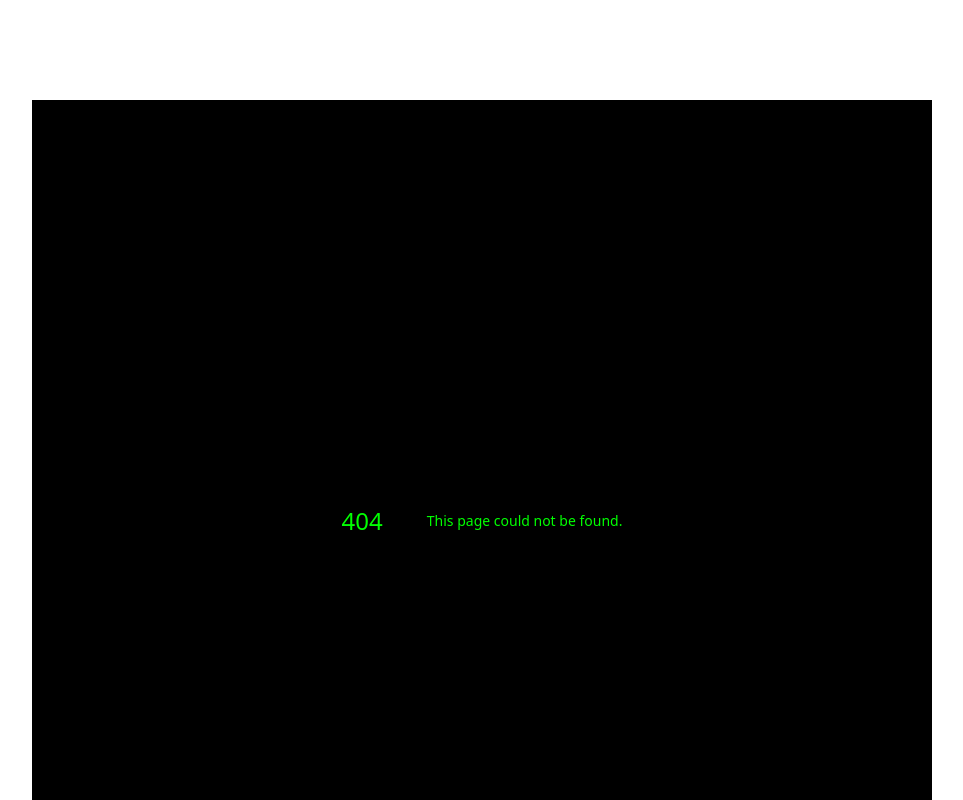
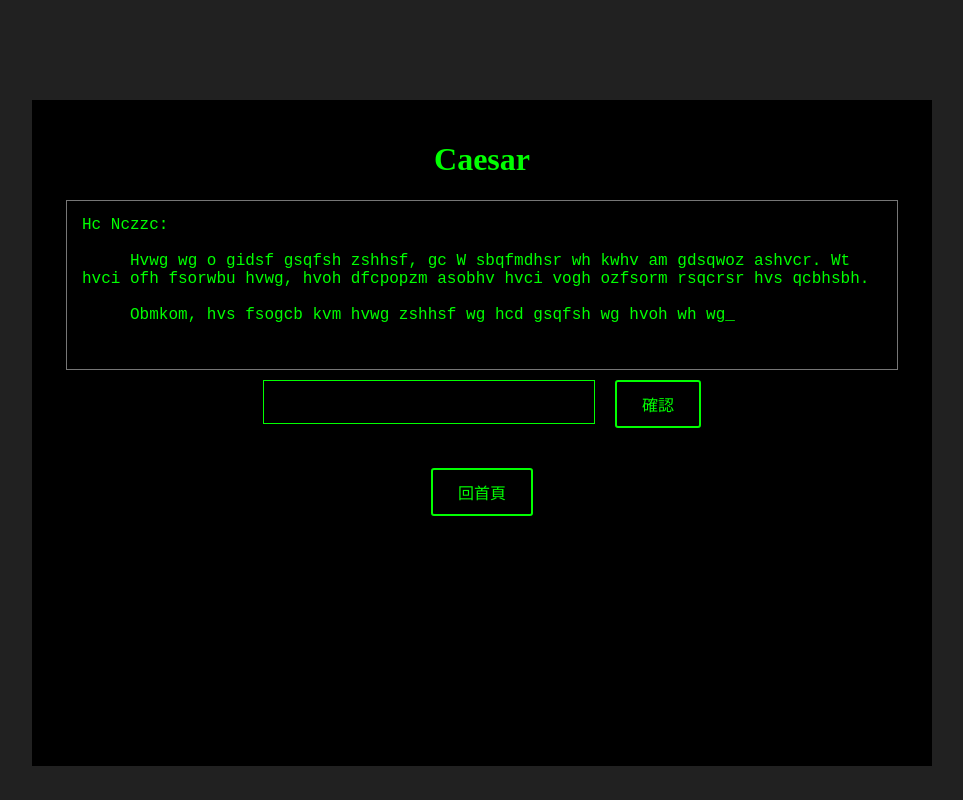
Before and after one commit to HiZollo/hz4ann-flag, a Next.js app: page /levels/1 in a window 1280 px wide. Before the commit this address had no page. Shown: the top 800 px of the page, without its empty margins (158-1121 px from the left). Built offline with nearby package versions, Linux system fonts and the light colour scheme.

Commit message:
feature: add level 1: caesar

```diff
--- a/components/input.tsx
+++ b/components/input.tsx
@@ -3,7 +3,7 @@ import styles from '@/styles/Input.module.css'
 
 interface InputProps {
   value: string
-  disabled: boolean
+  disabled?: boolean
   [key: string]: any
 }
 
@@ -14,7 +14,7 @@ function Input({ value, disabled, ...props }: InputProps) {
       [styles.disabled]: disabled
     })}
     value={value}
-    disabled={disabled}
+    disabled={disabled ?? false}
     {...props}
   />
 }
--- a/data/flags.json
+++ b/data/flags.json
@@ -3,5 +3,6 @@
   "LIGHTS_UP": "hz4ann_flag_{d6f0f3a2}",
   "CLICK_BUTTON": "hz4ann_flag_{81c715dd}",
   "FLIP_TRIP": "hz4ann_flag_{13937d8b}",
+  "LEVEL1_CAESAR": "hz4ann_flag_{CAESAR_MASTER}",
   "LEVEL14_Q": "hz4ann_flag_{0b2c4db71}"
 }
--- /dev/null
+++ b/pages/levels/1.tsx
@@ -0,0 +1,127 @@
+import type { Dispatch, SetStateAction } from 'react'
+import { useState, useEffect, useRef } from 'react'
+import { Input } from '@/components/input'
+import { Button } from '@/components/button'
+import { PopupWrapper } from '@/components/popup'
+import { useAutosizeTextArea } from '@/utils/useAutosizeTextArea'
+import { wait } from '@/utils/wait'
+import styles from '@/styles/Home.module.css'
+
+import Flags from '@/data/flags.json'
+
+const letter =
+`To Zollo:
+     This is a super secret letter, so I encrypted it with my special method. If thou art reading this, that probably meanth thou hast already decoded the content.
+     Anyway, the reason why this letter is top secret is that it is going to tell thee the secret password of a flag. Once thou getest the password, go to the event website and enter it.
+     This is a very sensitive information, please keep it private.
+     The password of the flag hath been showned, but it is unfortunately not on this letter due to security issue. Try get the password by thyself. Password is hiding, but in the place thou canst see it.
+
+Sincerely,
+AC`
+
+export default function () {
+  const [content, setContent] = useState('_')
+  const [correct, setCorrect] = useState(false)
+  const [wrong, setWrong] = useState(false)
+  const [value, setValue] = useState('')
+  const [wrongTime, setWrongTime] = useState(0)
+  const WRONG_LIMIT = 3
+  const textareaRef = useRef(null)
+  const { current: offset } = useRef(~~(Math.random() * 25) + 1)
+  const { current: text } = useRef(Caesar(letter, offset))
+  const answer = Caesar("Caesar", 26-offset)
+
+  useAutosizeTextArea(textareaRef.current, content)
+
+  useEffect(() => {
+    type(text.split('\n'), setContent)
+
+    return () => setContent('_')
+  }, [])
+
+  const handleChange = (e: React.ChangeEvent<HTMLInputElement>) => {
+    setValue(e.target.value)
+  }
+
+
+  const handleKeyDown = (event: React.KeyboardEvent) => {
+    if (event.key === 'Enter') submit()
+  }
+
+  const submit = () => {
+    if (wrongTime >= WRONG_LIMIT) return
+    if (value === answer) {
+      setCorrect(true)
+      setWrongTime(3)
+      return
+    }
+    setWrong(true)
+    setWrongTime(v => v + 1)
+  }
+
+  return (
+    <>
+      <h1>Caesar</h1>
+      <textarea
+        ref={textareaRef}
+        className={styles.intro}
+        value={content}
+        tabIndex={-1}
+        rows={1}
+        readOnly
+      />
+      <div style={{
+        display: 'flex',
+        flexDirection: 'row',
+        gap: '20px',
+        margin: '10px'
+      }}>
+        <Input value={value} onKeyDown={handleKeyDown} onChange={handleChange} disabled={wrongTime >= WRONG_LIMIT} />
+        <Button text="確認" onClick={submit} disabled={wrongTime >= WRONG_LIMIT}/>
+      </div>
+      <PopupWrapper open={correct} handleClose={() => setCorrect(false)}>
+        {Flags.LEVEL1_CAESAR}
+      </PopupWrapper>
+      <PopupWrapper open={wrong} handleClose={() => setWrong(false)}>
+        密碼錯誤
+      </PopupWrapper>
+    </>
+  )
+}
+
+function Caesar(text: string, offset: number) {
+  return text.replace(/[a-z]/g, (ch) => {
+    const ch_c = ch.charCodeAt(0)
+    const dest = ch_c + offset
+    return String.fromCharCode(
+      dest <= 122 ? dest : dest % 122 + 96
+    )
+  })
+  .replace(/[A-Z]/g, (ch) => {
+    const ch_c = ch.charCodeAt(0)
+    const dest = ch_c + offset
+    return String.fromCharCode(
+      dest <= 90 ? dest : dest % 90 + 64
+    )
+  })
+}
+
+async function type(text: string[], appendContent: Dispatch<SetStateAction<string>>) {
+  let acc = ''
+  for (const sentence of text) {
+    for (const ch of sentence) {
+      acc += ch
+      appendContent(acc + '_')
+      await wait(20)
+    }
+
+    await wait(100)
+    acc += '\n'
+    appendContent(acc + '_')
+    await wait(10)
+    acc += '\n'
+    appendContent(acc + '_')
+    await wait(1500)
+  }
+  acc = ''
+}
```
